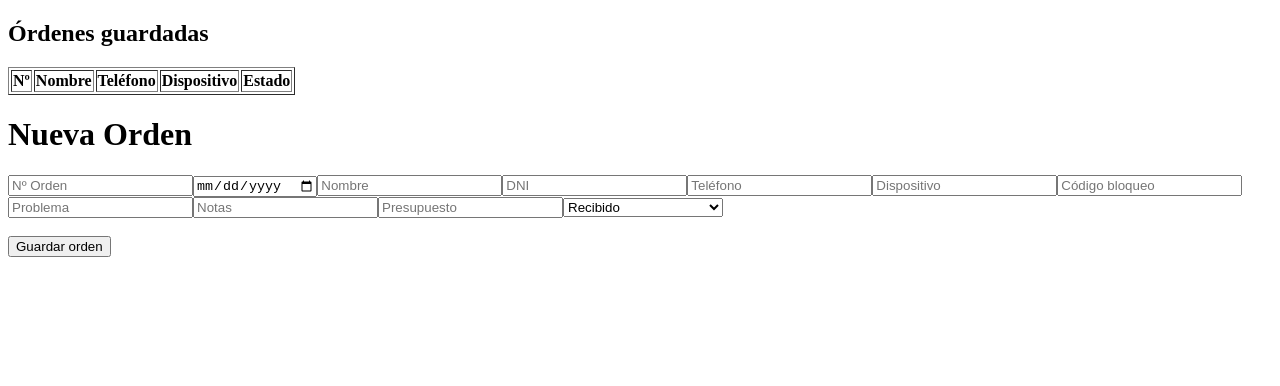
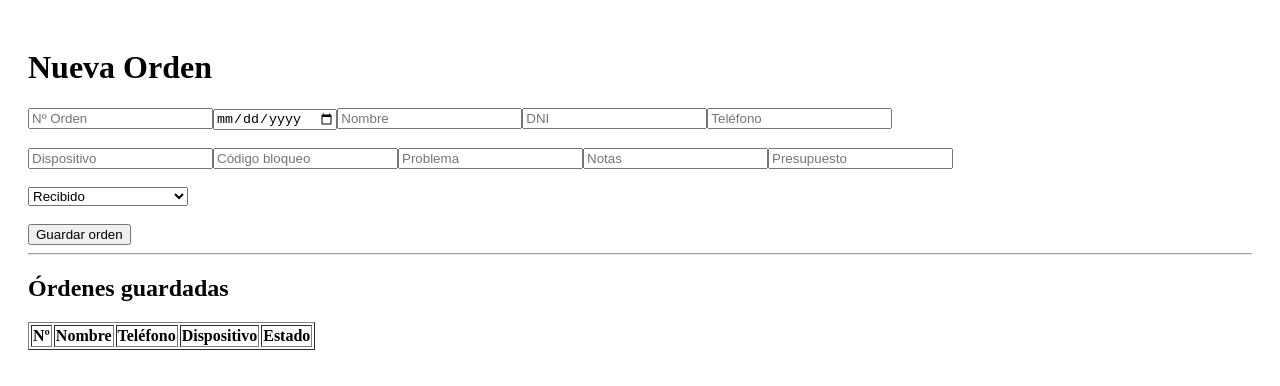
Before and after one commit to inkmobilecruzverde-hue/ink-mobile-app, a Next.js app: page / in a window 1280 px wide. Shown: the top 386 px of the page. Built offline with nearby package versions, Linux system fonts and the light colour scheme.

Commit message:
Update page.jsx

```diff
--- a/app/page.jsx
+++ b/app/page.jsx
@@ -1,7 +1,9 @@
 "use client";
+
 import { useState, useEffect } from "react";
 
 export default function Home() {
+  const [ordenes, setOrdenes] = useState([]);
   const [form, setForm] = useState({
     numero: "",
     fecha: "",
@@ -16,29 +18,67 @@ export default function Home() {
     estado: "Recibido",
   });
 
-  const [ordenes, setOrdenes] = useState([]);
-
   useEffect(() => {
-    const data = JSON.parse(localStorage.getItem("ordenes")) || [];
-    setOrdenes(data);
+    const datos = localStorage.getItem("ordenes");
+    if (datos) setOrdenes(JSON.parse(datos));
   }, []);
 
   const handleChange = (e) => {
+    setForm({ ...form, [e.target.name]: e.target.value });
+  };
+
+  const handleSubmit = () => {
+    const nuevas = [...ordenes, form];
+    setOrdenes(nuevas);
+    localStorage.setItem("ordenes", JSON.stringify(nuevas));
+
     setForm({
-      ...form,
-      [e.target.name]: e.target.value,
+      numero: "",
+      fecha: "",
+      nombre: "",
+      dni: "",
+      telefono: "",
+      dispositivo: "",
+      codigo: "",
+      problema: "",
+      notas: "",
+      presupuesto: "",
+      estado: "Recibido",
     });
   };
 
-  const guardarOrden = () => {
-    let nuevas = [...ordenes, form];
-    localStorage.setItem("ordenes", JSON.stringify(nuevas));
-    setOrdenes(nuevas);
-    alert("Orden guardada 🔥");
-  };
+  return (
+    <div style={{ padding: 20 }}>
+      <h1>Nueva Orden</h1>
 
-  return (
-    <div>
+      <input name="numero" placeholder="Nº Orden" value={form.numero} onChange={handleChange} />
+      <input type="date" name="fecha" value={form.fecha} onChange={handleChange} />
+      <input name="nombre" placeholder="Nombre" value={form.nombre} onChange={handleChange} />
+      <input name="dni" placeholder="DNI" value={form.dni} onChange={handleChange} />
+      <input name="telefono" placeholder="Teléfono" value={form.telefono} onChange={handleChange} />
+
+      <br /><br />
+
+      <input name="dispositivo" placeholder="Dispositivo" value={form.dispositivo} onChange={handleChange} />
+      <input name="codigo" placeholder="Código bloqueo" value={form.codigo} onChange={handleChange} />
+      <input name="problema" placeholder="Problema" value={form.problema} onChange={handleChange} />
+      <input name="notas" placeholder="Notas" value={form.notas} onChange={handleChange} />
+      <input name="presupuesto" placeholder="Presupuesto" value={form.presupuesto} onChange={handleChange} />
+
+      <br /><br />
+
+      <select name="estado" value={form.estado} onChange={handleChange}>
+        <option>Recibido</option>
+        <option>Pendiente</option>
+        <option>Pendiente de recambio</option>
+        <option>Finalizado</option>
+      </select>
+
+      <br /><br />
+
+      <button onClick={handleSubmit}>Guardar orden</button>
+
+      <hr />
 
       <h2>Órdenes guardadas</h2>
 
@@ -64,31 +104,6 @@ export default function Home() {
           ))}
         </tbody>
       </table>
-
-      <h1>Nueva Orden</h1>
-
-      <input name="numero" placeholder="Nº Orden" onChange={handleChange} />
-      <input name="fecha" type="date" onChange={handleChange} />
-      <input name="nombre" placeholder="Nombre" onChange={handleChange} />
-      <input name="dni" placeholder="DNI" onChange={handleChange} />
-      <input name="telefono" placeholder="Teléfono" onChange={handleChange} />
-
-      <input name="dispositivo" placeholder="Dispositivo" onChange={handleChange} />
-      <input name="codigo" placeholder="Código bloqueo" onChange={handleChange} />
-      <input name="problema" placeholder="Problema" onChange={handleChange} />
-      <input name="notas" placeholder="Notas" onChange={handleChange} />
-      <input name="presupuesto" placeholder="Presupuesto" onChange={handleChange} />
-
-      <select name="estado" onChange={handleChange}>
-        <option>Recibido</option>
-        <option>Pendiente</option>
-        <option>Pendiente de recambio</option>
-        <option>Finalizado</option>
-      </select>
-
-      <br /><br />
-      <button onClick={guardarOrden}>Guardar orden</button>
-
     </div>
   );
 }
```
